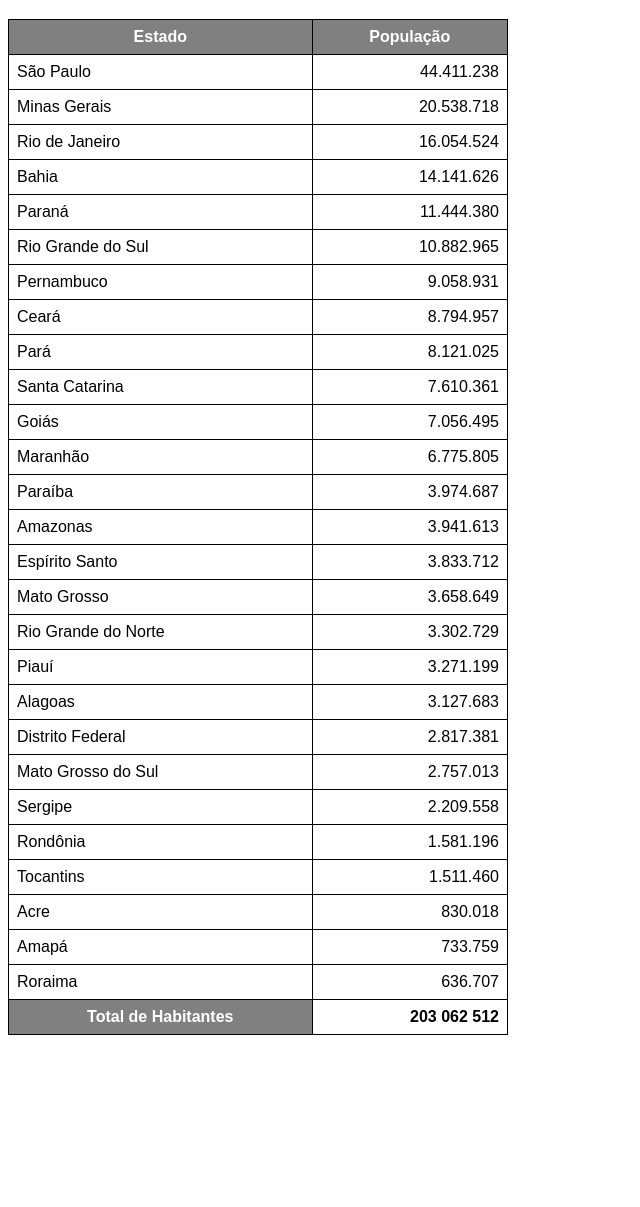
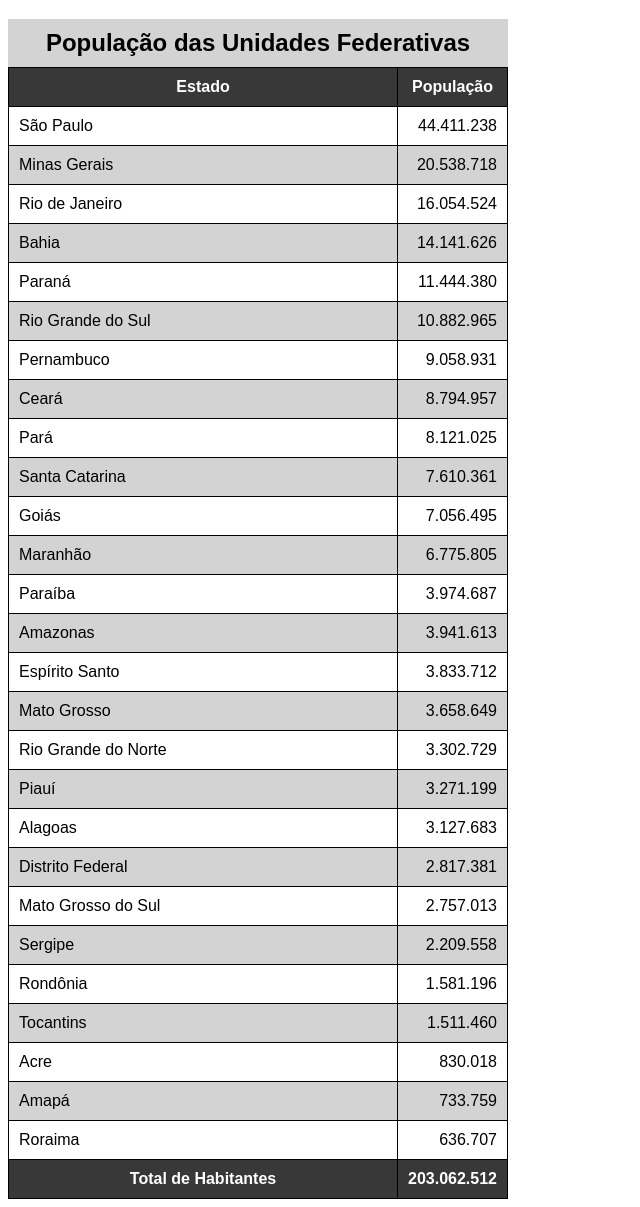
Before and after one commit to th-fig/html-css, a plain HTML site: page exercicios/ex023/tabela002.html in a window 1280 px wide. Shown: the part 61-1268 px from the top of the page, without its empty margins (0-640 px from the left). Before the commit the page ends 1104 px from the top, so only its background shows below. Drawn offline with Linux system fonts and the light colour scheme.

Commit message:
Update tabela002.html

```diff
--- a/exercicios/ex023/tabela002.html
+++ b/exercicios/ex023/tabela002.html
@@ -12,18 +12,34 @@
             border-collapse: collapse;
             width: 500px;
         }
+
+        caption {
+            font-size: 1.5em;
+            font-weight: bold;
+            background-color: lightgray;
+            padding: 10px;
+        }
         td, th {
             border: 1px solid black;
-            padding: 8px;
+            padding: 10px;
         }
 
-        th {
-            background-color: gray;
+        tbody > tr:nth-child(odd) { /*  odd =  impar */
+            background-color: white;
+        }
+
+        tbody > tr:nth-child(even) { /* even = par */
+            background-color: lightgray;
+        }
+
+        thead, tfoot {
+            background-color: #383838;
             color: white;
         }
 
         td.num {
             text-align: right;
+            width: 50px;
         }
     </style>
 </head>
@@ -41,15 +57,16 @@
     -->
 
     <table>
+        <caption>População das Unidades Federativas</caption>
         <thead>
             <tr>
-                <th>Estado</th>
-                <th>População</th>
+                <th scope="col">Estado</th>
+                <th scope="col">População</th>
             </tr>
         </thead>
         <tfoot>
-            <th>Total de Habitantes</th>
-            <td class="num"><strong>203 062 512</strong></td>
+            <th scope="row">Total de Habitantes</th>
+            <td class="num"><strong>203.062.512</strong></td>
         </tfoot>
         <tbody>
             <tr>
```
